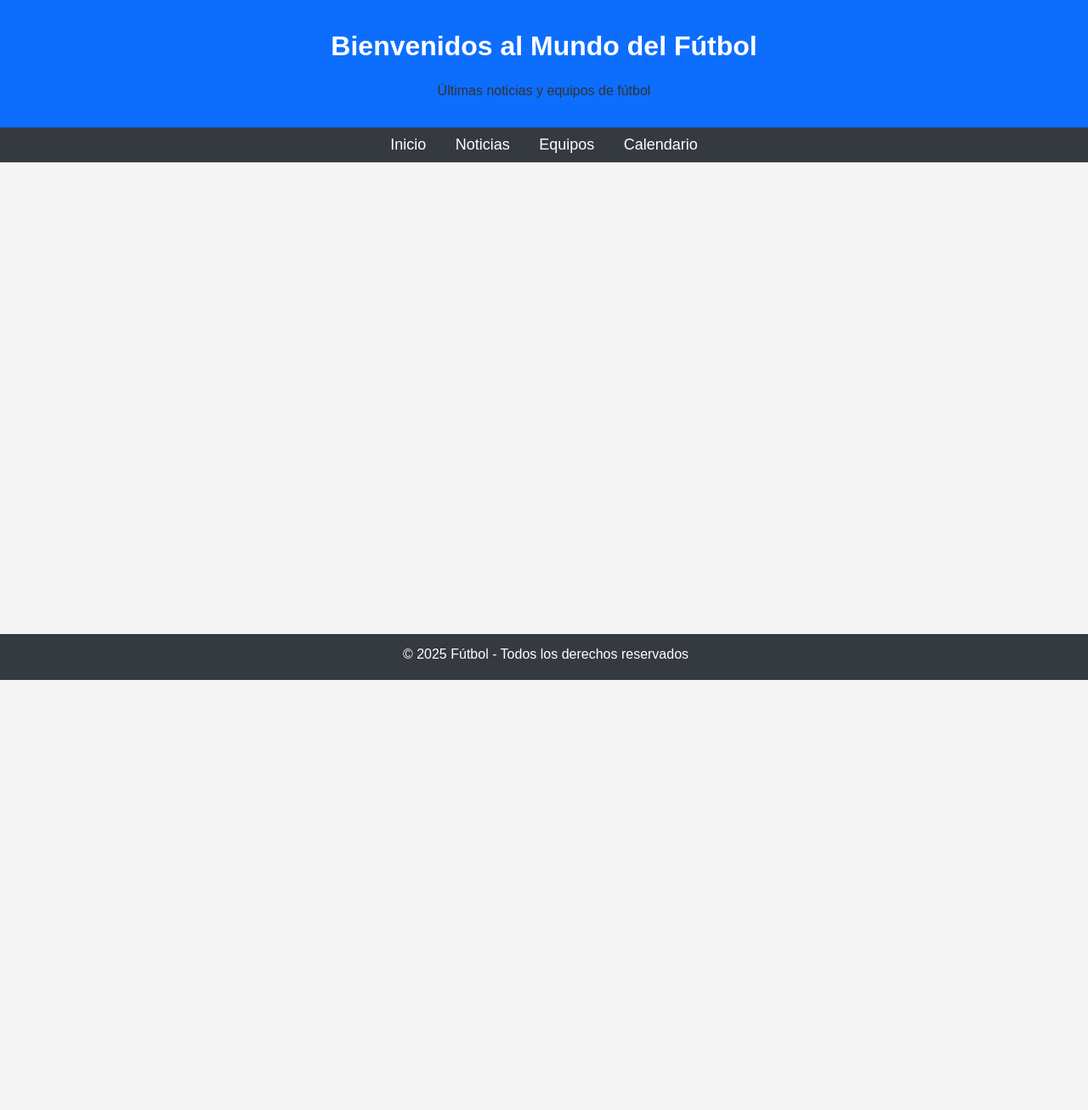
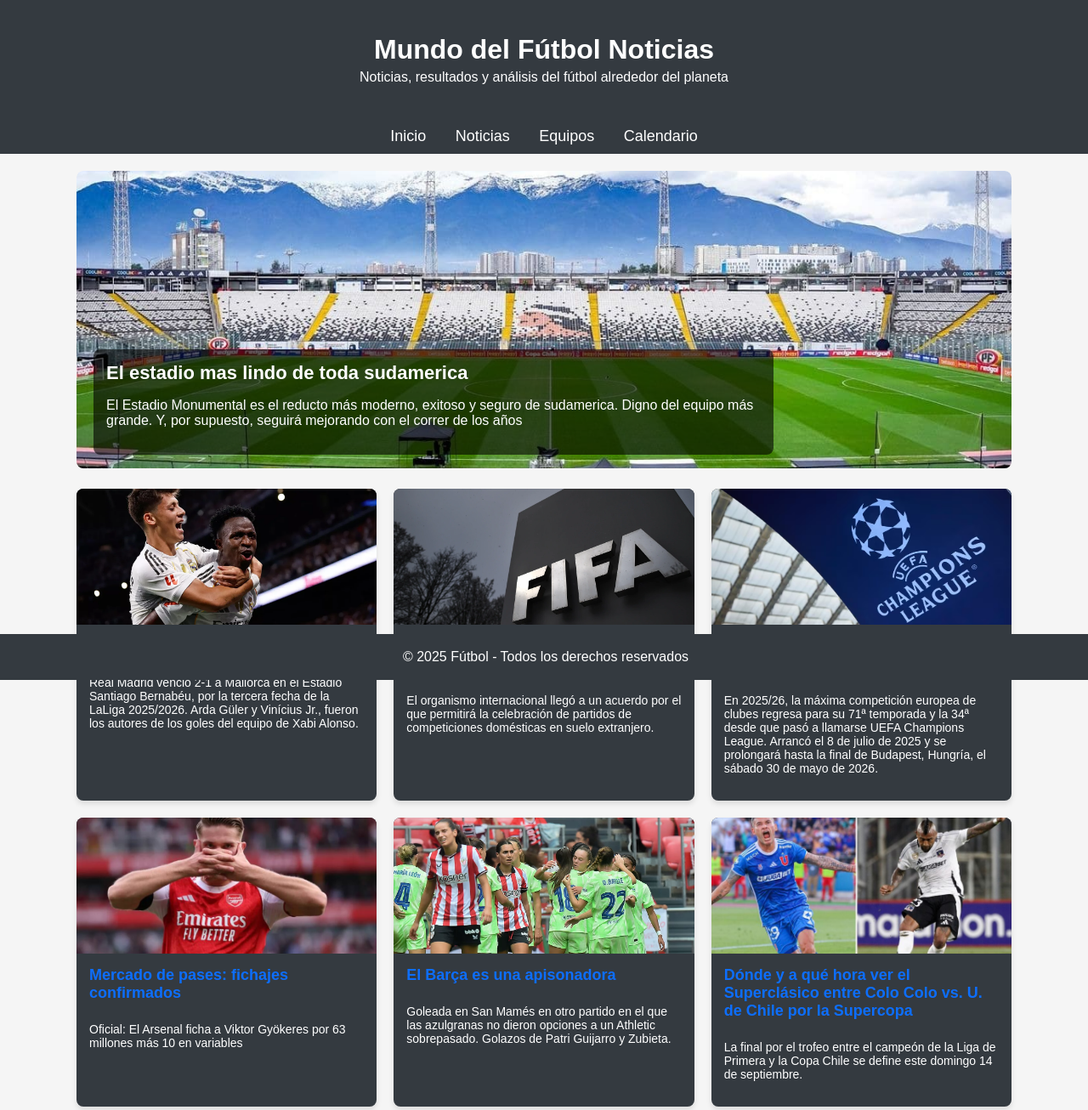
Before and after one commit to Martinedu21/Fullstack2, a plain HTML site: page clase 2/noticias.html in a window 1280 px wide. Shown: the whole page at 85% size. Before the commit the page ends 800 px from the top, so only its background shows below. Drawn offline with Linux system fonts and the light colour scheme.

Commit message:
AVANCE DE NOTICIAS (FALTA CALENDARIO)

```diff
--- a/clase 2/fullstack.css
+++ b/clase 2/fullstack.css
@@ -1,14 +1,14 @@
 /* Estilo global del body */
 body {
     font-family: Arial, sans-serif;
-    background-color: #f4f4f4;
+    background-color: white;
     margin: 0;
     padding: 0;
 }
 
 /* Estilos para el header */
 header {
-    background-color: #0d6efd;
+    background-color: #343a40;
     color: white;
     padding: 15px;
     text-align: center;
@@ -63,7 +63,7 @@
 }
 
 .team-card {
-    background-color: white;
+    background-color: #343a40;
     padding: 20px;
     border-radius: 8px;
     box-shadow: 0 4px 6px rgba(0, 0, 0, 0.1);
@@ -79,6 +79,8 @@
 .imagen-1 {
     text-align: center;
     margin: 20px 0;
+    margin-right: 150px;
+    margin-left: 150px;
 }
 
 .imagen-1 img {
@@ -90,6 +92,8 @@
 .img-u-chile {
     text-align: center;
     margin: 50px 0;
+    margin-right: 150px;
+    margin-left: 150px;
 }
 
 .img-u-chile img {
@@ -102,9 +106,25 @@
 p {
     font-size: 16px;
     line-height: 1.5;
-    color: #333;
+    color: black;
     margin-top: 10px;
 }
+
+h1 {
+    font-size: 16px;
+    line-height: 1.5;
+    color: white;
+    margin-top: 10px;
+}
+
+h3 {
+    font-size: 35px;
+    line-height: 1.5;
+    color: white;
+    margin-top: 10px;
+}
+
+
  .creditos{
     color: white;
  }
--- /dev/null
+++ b/clase 2/noticias.css
@@ -0,0 +1,165 @@
+/* ========================
+   Estilo global
+======================== */
+body {
+    font-family: Arial, sans-serif;
+    background-color: whitesmoke;
+    margin: 0;
+    padding: 0;
+}
+
+/* ========================
+   Header
+======================== */
+header {
+    background-color: #343a40; /* Azul principal */
+    color: white;
+    padding: 20px;
+    text-align: center;
+}
+
+header h1 {
+    margin: 0;
+    font-size: 32px;
+}
+
+header .tagline {
+    margin: 5px 0 0;
+    font-size: 16px;
+}
+
+/* ========================
+   Navegación (si agregas menú)
+======================== */
+nav {
+    background-color: #343a40;
+    padding: 10px;
+    text-align: center;
+}
+
+nav a {
+    color: white;
+    margin: 0 15px;
+    text-decoration: none;
+    font-size: 18px;
+}
+
+nav a:hover {
+    text-decoration: underline;
+}
+
+/* ========================
+   Contenedor principal
+======================== */
+.container {
+    max-width: 1100px;
+    margin: auto;
+    padding: 20px;
+}
+
+/* ========================
+   Hero principal
+======================== */
+.hero {
+    position: relative;
+    margin-bottom: 20px;
+    border-radius: 8px;
+    overflow: hidden;
+}
+
+.hero img {
+    width: 100%;
+    height: 350px;
+    object-fit: cover;
+    border-radius: 8px;
+}
+
+.hero-text {
+    position: absolute;
+    bottom: 20px;
+    left: 20px;
+    color: white;
+    background: rgba(0, 0, 0, 0.6);
+    padding: 15px;
+    border-radius: 8px;
+    max-width: 70%;
+}
+
+.hero-text h2 {
+    margin: 0 0 10px;
+    font-size: 22px;
+}
+
+/* ========================
+   Noticias en grid
+======================== */
+.news-grid {
+    display: grid;
+    grid-template-columns: repeat(auto-fill, minmax(280px, 1fr));
+    gap: 20px;
+    margin-bottom: 40px;
+}
+
+.card {
+    background-color: #343a40;
+    border-radius: 8px;
+    overflow: hidden;
+    box-shadow: 0 4px 6px rgba(0,0,0,0.1);
+    display: flex;
+    flex-direction: column;
+}
+
+.card img {
+    width: 100%;
+    height: 160px;
+    object-fit: cover;
+}
+
+.card-body {
+    padding: 15px;
+    flex: 1;
+    display: flex;
+    flex-direction: column;
+}
+
+.card .title {
+    font-size: 18px;
+    margin: 0 0 10px;
+    color: #0d6efd;
+}
+
+.card .excerpt {
+    flex: 1;
+    font-size: 14px;
+    color: white;
+    margin-bottom: 15px;
+}
+
+.read-more {
+    text-decoration: none;
+    color: white;
+    background-color: #0d6efd;
+    padding: 8px 12px;
+    border-radius: 6px;
+    font-size: 14px;
+    text-align: center;
+    display: inline-block;
+}
+
+.read-more:hover {
+    background-color: #0b5ed7;
+}
+
+footer {
+    background-color: #343a40;
+    color: white;
+    text-align: center;
+    padding: 2px;
+    position: fixed;
+    bottom: 0;
+    width: 100%;
+}
+
+.creditos{
+    color: white;
+ }
--- a/clase 2/noticias.html
+++ b/clase 2/noticias.html
@@ -3,14 +3,16 @@
 <head>
     <meta charset="UTF-8">
     <meta name="viewport" content="width=device-width, initial-scale=1.0">
-    <title>Fútbol - Página Principal</title>
-    <link rel="stylesheet" href="fullstack.css">
+    <title>Fútbol Mundo - Noticias</title>
+    <link rel="stylesheet" href="noticias.css">
 </head>
 <body>
-    <header>
-    <h1>Bienvenidos al Mundo del Fútbol</h1>
-    <p>Últimas noticias y equipos de fútbol</p>
-</header>
+<header class="site-header">
+    <div class="container">
+      <h1>Mundo del Fútbol Noticias</h1>
+      <p class="tagline">Noticias, resultados y análisis del fútbol alrededor del planeta</p>
+    </div>
+  </header>
 
 <nav>
     <a href="fullStack2.html">Inicio</a>
@@ -18,7 +20,76 @@
     <a href="equipos.html">Equipos</a>
     <a href="calendario.html">Calendario</a>
 </nav>
+<main class="container">
+    <section class="hero">
+      <img src="imagenes not/R.jpg" alt="Estadio lleno" />
+      <div class="hero-text">
+        <h2>El estadio mas lindo de toda sudamerica</h2>
+        <p>El Estadio Monumental es el reducto más moderno, exitoso y seguro de sudamerica. Digno del equipo más grande. Y, por supuesto, seguirá mejorando con el correr de los años</p>
+      </div>
+    </section>
 
+    <section class="news-grid">
+      <!-- Article 1 -->
+      <article class="card">
+        <img src="imagenes not/Real-Madrid-vs-Mallorca-goles-de-Guler-y-Vinicius-Jr.webp" alt="Jugador celebrando" />
+        <div class="card-body">
+          <h3 class="title">Entrenador nuevo al mando</h3>
+          <p class="excerpt">Real Madrid venció 2-1 a Mallorca en el Estadio Santiago Bernabéu, por la tercera fecha de la LaLiga 2025/2026. Arda Güler y Vinícius Jr., fueron los autores de los goles del equipo de Xabi Alonso.</p>
+        </div>
+      </article>
+
+      <!-- Article 2 -->
+      <article class="card">
+        <img src="imagenes not/FIFA-Logo-Getty-02-6f0693.webp" alt="Afición en las gradas" />
+        <div class="card-body">
+          <h3 class="title">¡Histórico: la FIFA permitirá partidos europeos en EE UU!</h3>
+          <p class="excerpt">El organismo internacional llegó a un acuerdo por el que permitirá la celebración de partidos de competiciones domésticas en suelo extranjero.</p>
+        </div>
+      </article>
+
+      <!-- Article 3 -->
+      <article class="card">
+        <img src="imagenes not/lowres_3_.avif" alt="Partido de Champions" />
+        <div class="card-body">
+          <h3 class="title">Champions League: formato y fechas clave</h3>
+          <p class="excerpt">En 2025/26, la máxima competición europea de clubes regresa para su 71ª temporada y la 34ª desde que pasó a llamarse UEFA Champions League. Arrancó el 8 de julio de 2025 y se prolongará hasta la final de Budapest, Hungría, el sábado 30 de mayo de 2026.</p>
+        </div>
+      </article>
+
+      <!-- Article 4 -->
+      <article class="card">
+        <img src="imagenes not/CPHIDJ7Z7NDAXLW75BBKSGISCM.jpg" alt="Operaciones de mercado" />
+        <div class="card-body">
+          <h3 class="title">Mercado de pases: fichajes confirmados</h3>
+          <p class="excerpt">Oficial: El Arsenal ficha a Viktor Gyökeres por 63 millones más 10 en variables</p>
+        </div>
+      </article>
+
+      <!-- Article 5 -->
+      <article class="card">
+        <img src="imagenes not/barca.avif" alt="Fútbol femenino" />
+        <div class="card-body">
+          <h3 class="title">El Barça es una apisonadora</h3>
+          <p class="excerpt">Goleada en San Mamés en otro partido en el que las azulgranas no dieron opciones a un Athletic sobrepasado. Golazos de Patri Guijarro y Zubieta.</p>
+        </div>
+      </article>
+
+      <!-- Article 6 -->
+      <article class="card">
+        <img src="imagenes not/u-de-chile-vs-colo-colo-superclasico-750x400.jpg" alt="Entrada a estadio" />
+        <div class="card-body">
+          <h3 class="title">Dónde y a qué hora ver el Superclásico entre Colo Colo vs. U. de Chile por la Supercopa</h3>
+          <p class="excerpt">La final por el trofeo entre el campeón de la Liga de Primera y la Copa Chile se define este domingo 14 de septiembre.</p>
+        </div>
+      </article>
+  </main>
+
+
+<script>
+  // año actual
+  document.getElementById('year').textContent = new Date().getFullYear();
+</script>
 <footer>
     <p class="creditos">&copy; 2025 Fútbol - Todos los derechos reservados</p>
 </footer>
```
Also changed, not shown: clase 2/fullStack2.html (+11 -11 lines), clase 2/imagenes not/CPHIDJ7Z7NDAXLW75BBKSGISCM.jpg (added), clase 2/imagenes not/FIFA-Logo-Getty-02-6f0693.webp (added), clase 2/imagenes not/OIP.webp (added), clase 2/imagenes not/R.jpg (added), clase 2/imagenes not/Real-Madrid-vs-Mallorca-goles-de-Guler-y-Vinicius-Jr.webp (added), clase 2/imagenes not/barca.avif (added), clase 2/imagenes not/lowres_3_.avif (added), clase 2/imagenes not/u-de-chile-vs-colo-colo-superclasico-750x400.jpg (added).
